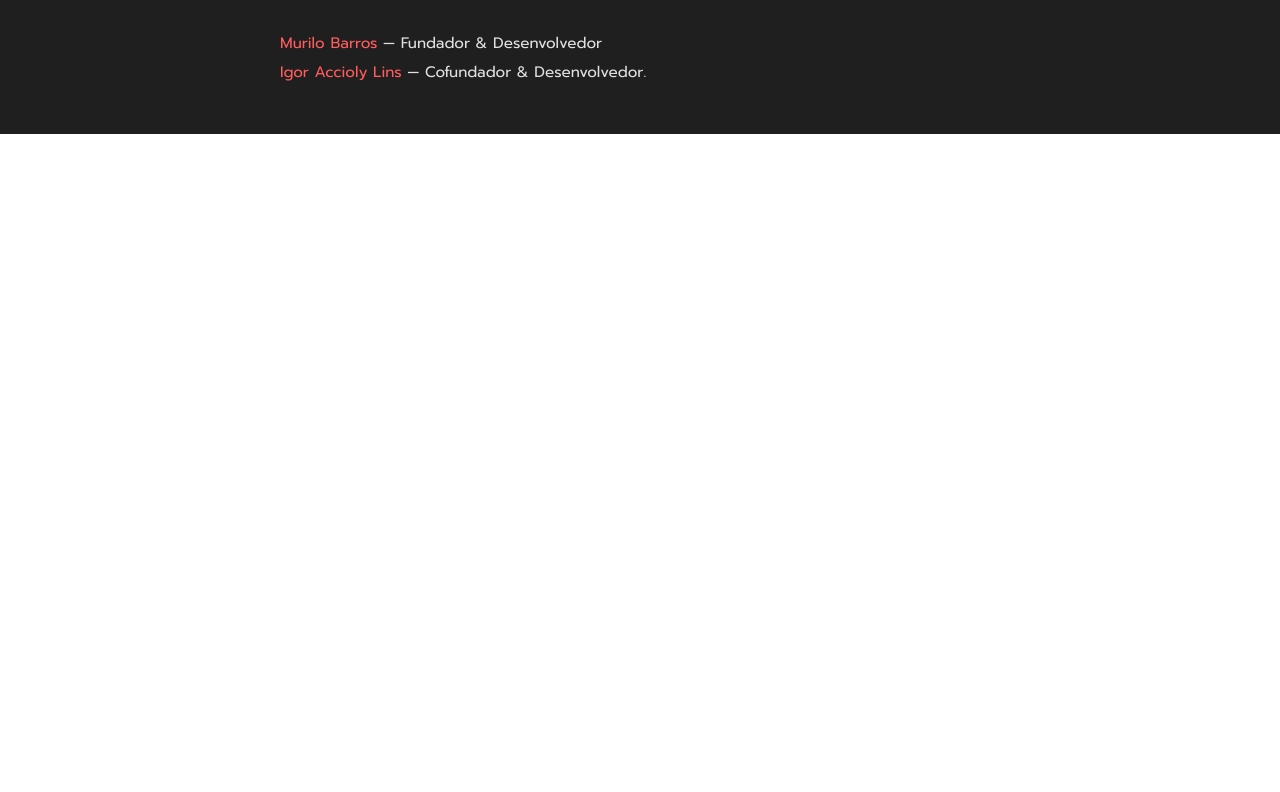
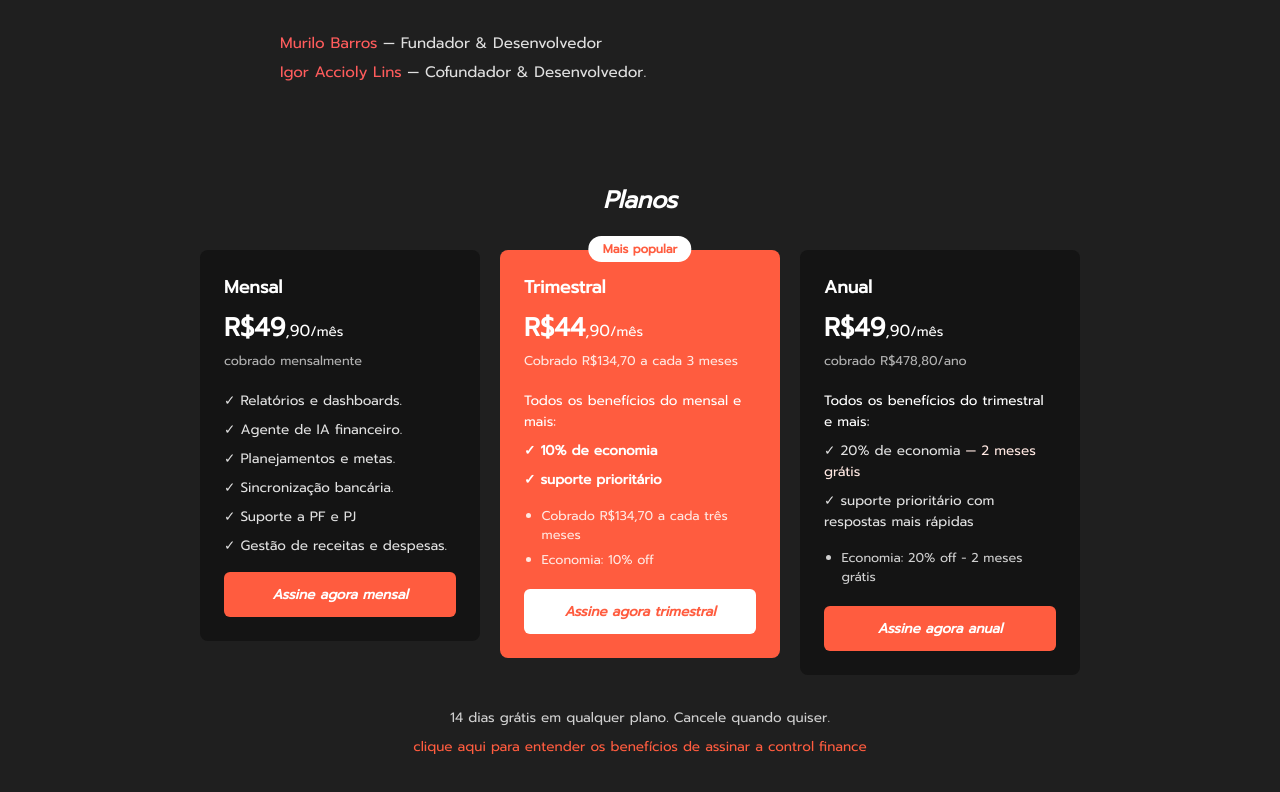
Before and after one commit to murilobarrossl/Controlfinance, a React (Vite) app in the folder frontend/: page / in a window 1280 px wide. Shown: the part 3761-4553 px from the top of the page. Before the commit the page ends 3895 px from the top, so only its background shows below. Built offline with nearby package versions, Linux system fonts and the light colour scheme.

Commit message:
Adicionando "planos" para navbar

```diff
--- a/frontend/src/pages/home/HomePage.jsx
+++ b/frontend/src/pages/home/HomePage.jsx
@@ -5,6 +5,7 @@ import FAQ from "./sections/FAQ/FAQ.jsx";
 import Funcionalidades from "./sections/Funcionalidades/Funcionalidades.jsx";
 import SobreNos from "./sections/SobreNos/SobreNos.jsx";
 import Time from "./sections/Time/Time.jsx";
+import Planos from "./sections/Planos/Planos.jsx";
 
 
 export default function HomePage() {
@@ -17,6 +18,7 @@ export default function HomePage() {
       <Funcionalidades />
       <SobreNos />
       <Time />
+      <Planos />
     </>
   );
 }
--- /dev/null
+++ b/frontend/src/pages/home/sections/Planos/Planos.css
@@ -0,0 +1,167 @@
+.planos {
+  background-color: #1f1f1f;
+  padding: 3rem 2.5rem;
+  font-family: "Prompt", sans-serif;
+  color: #ffffff;
+}
+
+.planos__title {
+  text-align: center;
+  font-style: italic;
+  font-size: 1.5rem;
+  margin-bottom: 2rem;
+}
+
+.planos__grid {
+  display: flex;
+  gap: 1.25rem;
+  justify-content: center;
+  align-items: flex-start;
+  flex-wrap: wrap;
+  max-width: 1000px;
+  margin: 0 auto;
+}
+
+.planos__card {
+  background-color: #141414;
+  border-radius: 8px;
+  padding: 1.5rem;
+  width: 280px;
+  display: flex;
+  flex-direction: column;
+  position: relative;
+}
+
+.planos__card--highlight {
+  background-color: #ff5c3f;
+  color: #ffffff;
+}
+
+.planos__badge {
+  position: absolute;
+  top: -0.9rem;
+  left: 50%;
+  transform: translateX(-50%);
+  background-color: #ffffff;
+  color: #ff5c3f;
+  font-size: 0.75rem;
+  font-weight: 700;
+  padding: 0.25rem 0.9rem;
+  border-radius: 999px;
+}
+
+.planos__plan-name {
+  font-size: 1.1rem;
+  margin-bottom: 0.5rem;
+}
+
+.planos__price {
+  font-size: 1.6rem;
+  font-weight: 700;
+  margin-bottom: 0.25rem;
+}
+
+.planos__price-cents {
+  font-size: 1rem;
+  font-weight: 400;
+}
+
+.planos__price-period {
+  font-size: 0.85rem;
+  font-weight: 400;
+}
+
+.planos__billing-note {
+  font-size: 0.8rem;
+  color: #b3b3b3;
+  margin-bottom: 1.25rem;
+}
+
+.planos__card--highlight .planos__billing-note {
+  color: #ffe8e2;
+}
+
+.planos__benefits-title {
+  font-size: 0.85rem;
+  margin-bottom: 0.5rem;
+}
+
+.planos__benefits {
+  list-style: none;
+  padding: 0;
+  margin: 0 0 1rem 0;
+  display: flex;
+  flex-direction: column;
+  gap: 0.5rem;
+}
+
+.planos__benefits li {
+  font-size: 0.85rem;
+  color: #e0e0e0;
+}
+
+.planos__card--highlight .planos__benefits li {
+  color: #ffffff;
+  font-weight: 600;
+}
+
+.planos__highlight-text {
+  color: #ffe8e2;
+}
+
+.planos__extra-notes {
+  list-style: disc;
+  padding-left: 1.1rem;
+  margin: 0 0 1.25rem 0;
+  display: flex;
+  flex-direction: column;
+  gap: 0.35rem;
+}
+
+.planos__extra-notes li {
+  font-size: 0.8rem;
+  color: #cfcfcf;
+}
+
+.planos__card--highlight .planos__extra-notes li {
+  color: #ffe8e2;
+}
+
+.planos__cta {
+  margin-top: auto;
+  background-color: #ff5c3f;
+  color: #ffffff;
+  border: none;
+  border-radius: 6px;
+  padding: 0.75rem 1rem;
+  font-family: "Prompt", sans-serif;
+  font-style: italic;
+  font-weight: 600;
+  font-size: 0.85rem;
+  cursor: pointer;
+}
+
+.planos__card--highlight .planos__cta {
+  background-color: #ffffff;
+  color: #ff5c3f;
+}
+
+.planos__footer-note {
+  text-align: center;
+  font-size: 0.85rem;
+  color: #cfcfcf;
+  margin-top: 2rem;
+  margin-bottom: 0.5rem;
+}
+
+.planos__footer-link {
+  display: block;
+  text-align: center;
+  font-size: 0.85rem;
+  color: #ff5c3f;
+  text-decoration: none;
+}
+
+.planos__footer-link:hover {
+  text-decoration: underline;
+}
--- /dev/null
+++ b/frontend/src/pages/home/sections/Planos/Planos.jsx
@@ -0,0 +1,93 @@
+import "./Planos.css";
+
+export default function Planos() {
+  return (
+    <section id="planos" className="planos">
+      <h2 className="planos__title">Planos</h2>
+
+      <div className="planos__grid">
+        {/* Mensal */}
+        <div className="planos__card">
+          <h3 className="planos__plan-name">Mensal</h3>
+          <p className="planos__price">
+            R$49<span className="planos__price-cents">,90</span>
+            <span className="planos__price-period">/mês</span>
+          </p>
+          <p className="planos__billing-note">cobrado mensalmente</p>
+
+          <ul className="planos__benefits">
+            <li>✓ Relatórios e dashboards.</li>
+            <li>✓ Agente de IA financeiro.</li>
+            <li>✓ Planejamentos e metas.</li>
+            <li>✓ Sincronização bancária.</li>
+            <li>✓ Suporte a PF e PJ</li>
+            <li>✓ Gestão de receitas e despesas.</li>
+          </ul>
+
+          <button className="planos__cta">Assine agora mensal</button>
+        </div>
+
+        {/* Trimestral - destaque */}
+        <div className="planos__card planos__card--highlight">
+          <span className="planos__badge">Mais popular</span>
+
+          <h3 className="planos__plan-name">Trimestral</h3>
+          <p className="planos__price">
+            R$44<span className="planos__price-cents">,90</span>
+            <span className="planos__price-period">/mês</span>
+          </p>
+          <p className="planos__billing-note">Cobrado R$134,70 a cada 3 meses</p>
+
+          <p className="planos__benefits-title">
+            Todos os benefícios do mensal e mais:
+          </p>
+          <ul className="planos__benefits">
+            <li>✓ 10% de economia</li>
+            <li>✓ suporte prioritário</li>
+          </ul>
+
+          <ul className="planos__extra-notes">
+            <li>Cobrado R$134,70 a cada três meses</li>
+            <li>Economia: 10% off</li>
+          </ul>
+
+          <button className="planos__cta">Assine agora trimestral</button>
+        </div>
+
+        {/* Anual */}
+        <div className="planos__card">
+          <h3 className="planos__plan-name">Anual</h3>
+          <p className="planos__price">
+            R$49<span className="planos__price-cents">,90</span>
+            <span className="planos__price-period">/mês</span>
+          </p>
+          <p className="planos__billing-note">cobrado R$478,80/ano</p>
+
+          <p className="planos__benefits-title">
+            Todos os benefícios do trimestral e mais:
+          </p>
+          <ul className="planos__benefits">
+            <li>
+              ✓ 20% de economia{" "}
+              <span className="planos__highlight-text">— 2 meses grátis</span>
+            </li>
+            <li>✓ suporte prioritário com respostas mais rápidas</li>
+          </ul>
+
+          <ul className="planos__extra-notes">
+            <li>Economia: 20% off - 2 meses grátis</li>
+          </ul>
+
+          <button className="planos__cta">Assine agora anual</button>
+        </div>
+      </div>
+
+      <p className="planos__footer-note">
+        14 dias grátis em qualquer plano. Cancele quando quiser.
+      </p>
+      <a href="#beneficios-assinatura" className="planos__footer-link">
+        clique aqui para entender os benefícios de assinar a control finance
+      </a>
+    </section>
+  );
+}
```
